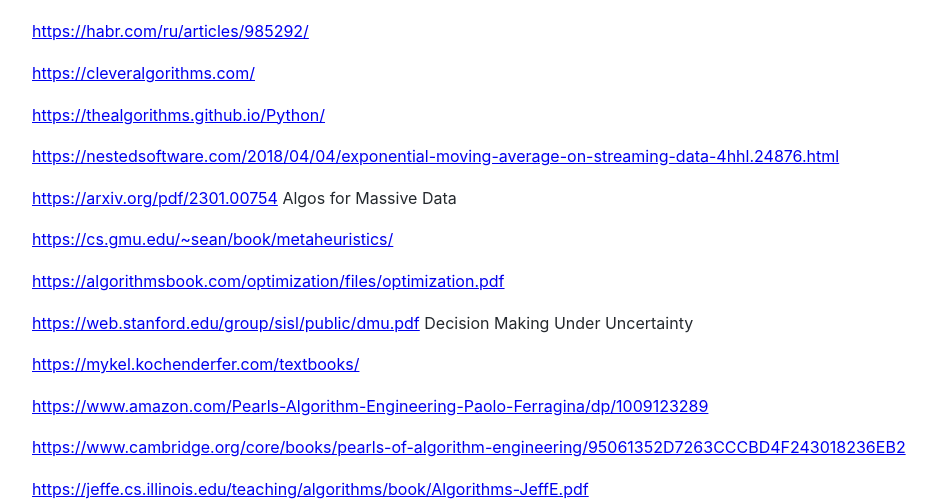
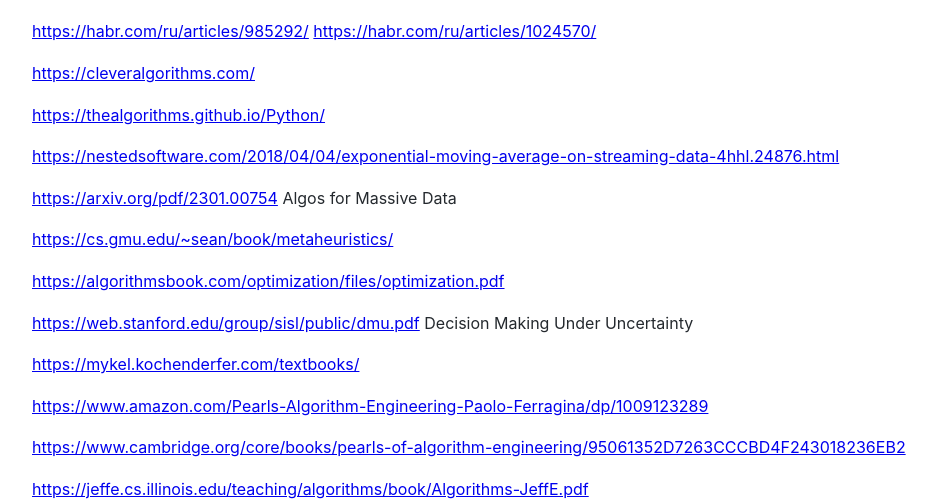
Before and after one commit to Michael-Lubinsky/michael-lubinsky.github.com, a Jekyll site: the page built from algo/algo.md, in a window 1280 px wide and 900 px high, cut to the strip 401-900 px from the top of the window. Shown: the whole strip, without its empty margins (158-1094 px from the left). Built offline with Jekyll 4.4.1, drawn with Linux system fonts in a browser that asks for light colours; our own code applies the rules of GitHub Pages for plain Markdown files.

Commit message:
Update algo.md

```diff
--- a/algo/algo.md
+++ b/algo/algo.md
@@ -11,7 +11,7 @@
 <img width="471" height="143" alt="image" src="https://github.com/user-attachments/assets/1bfe9d36-f93c-464b-afd1-217a9149eccc" />
 
 
-<https://habr.com/ru/articles/985292/>
+<https://habr.com/ru/articles/985292/>  <https://habr.com/ru/articles/1024570/>
 
 <https://cleveralgorithms.com/>
 
```
